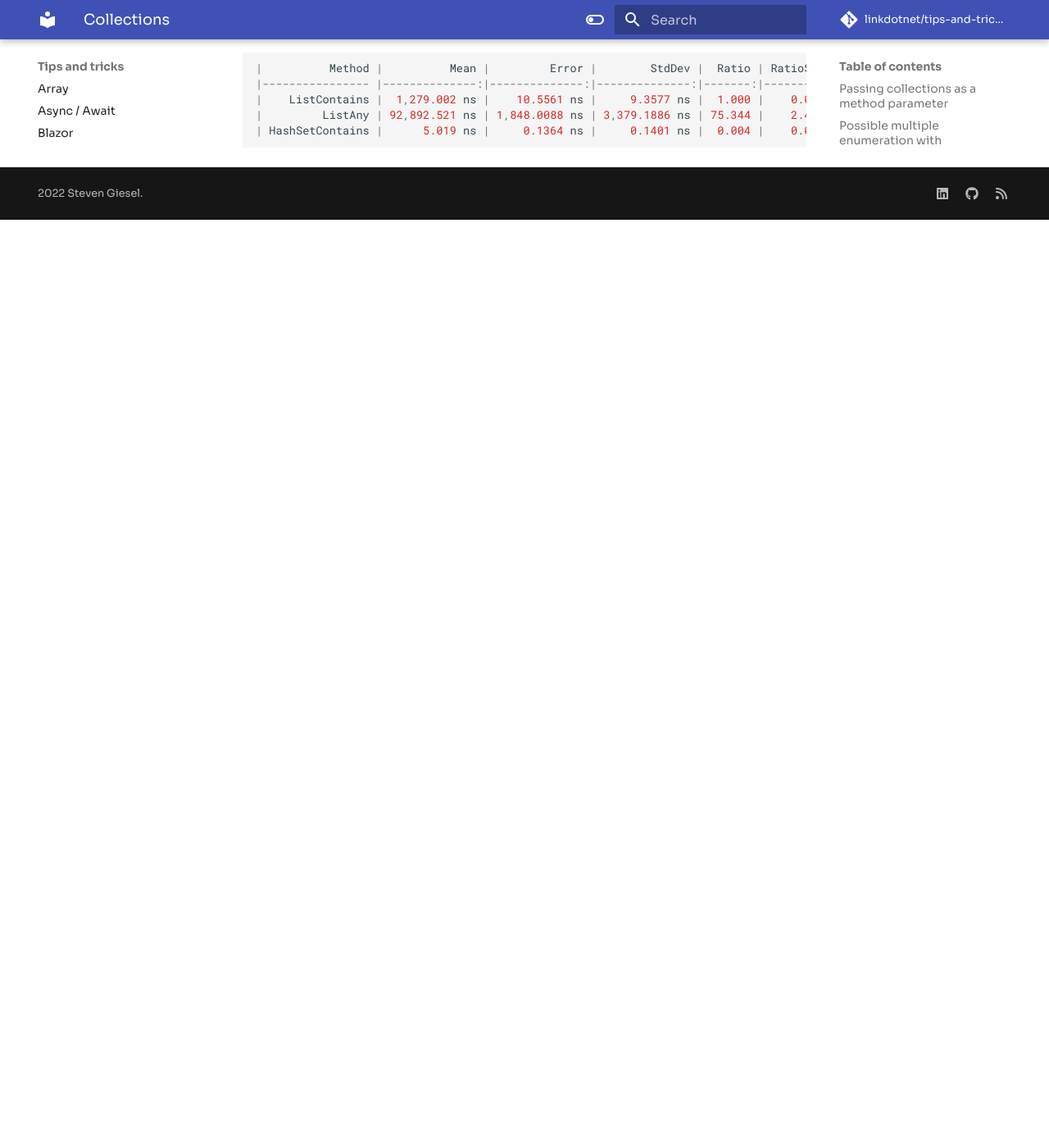
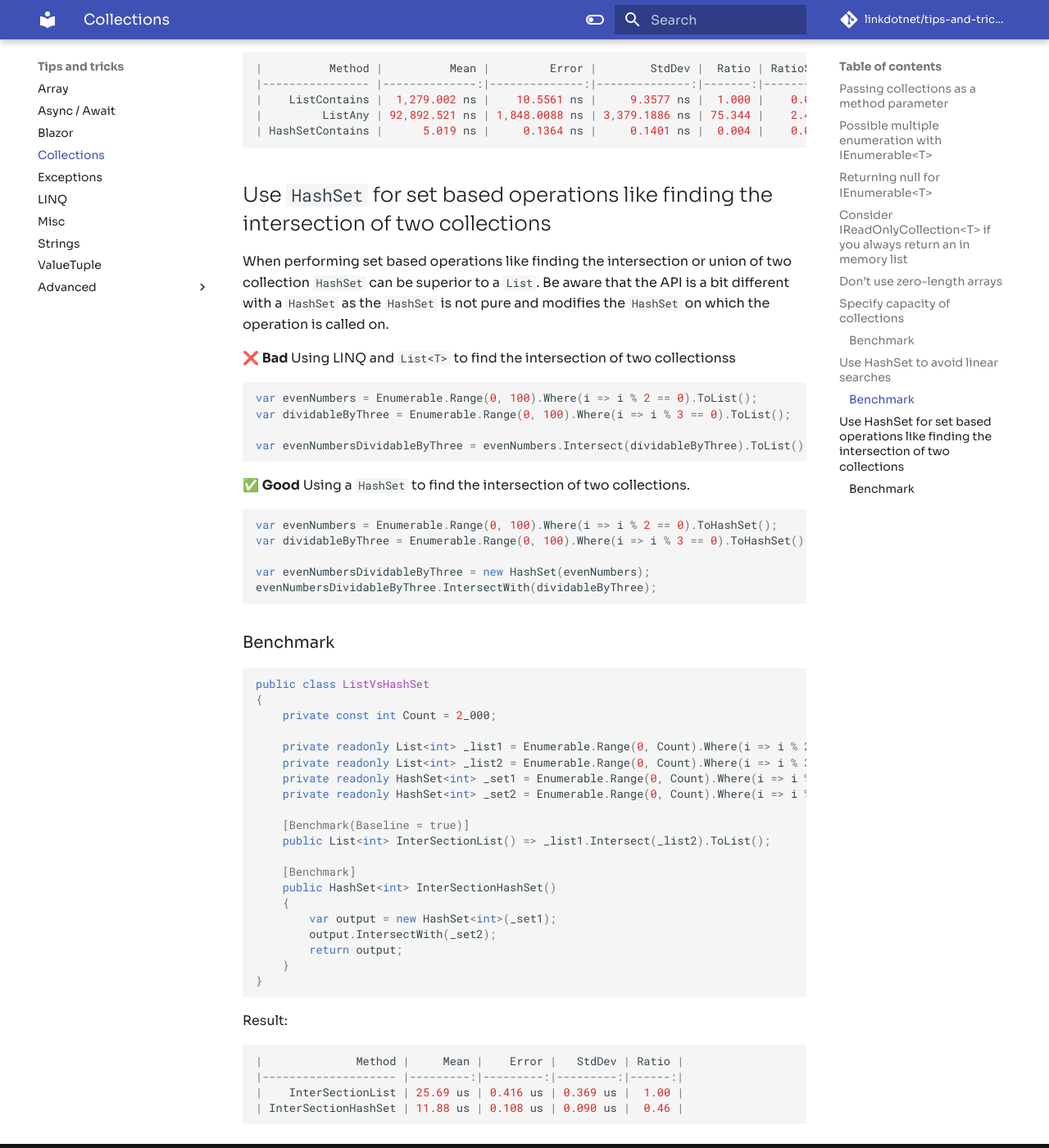
Before and after one commit to linkdotnet/tips-and-tricks, an MkDocs documentation site: the page built from docs/collections.md, in a window 1280 px wide and 1400 px high, scrolled down 6482 px. Shown: the whole window at 82% size. Built offline with MkDocs 1.6.1 and Material for MkDocs 9.7.7, drawn with Linux system fonts in a browser that asks for light colours; comment, search, counter and statistics services are not loaded; before the commit the page ends 6750 px from its top, so only the background shows below that.

Commit message:
Added tip for intersection

````diff
--- a/docs/collections.md
+++ b/docs/collections.md
@@ -257,3 +257,56 @@ Results:
 |         ListAny | 92,892.521 ns | 1,848.0088 ns | 3,379.1886 ns | 75.344 |    2.48 |
 | HashSetContains |      5.019 ns |     0.1364 ns |     0.1401 ns |  0.004 |    0.00 |
 ```
+
+## Use `HashSet` for set based operations like finding the intersection of two collections
+When performing set based operations like finding the intersection or union of two collection `HashSet` can be superior to a `List`.
+Be aware that the API is a bit different with a `HashSet` as the `HashSet` is not pure and modifies the `HashSet` on which the operation is called on.
+
+❌ **Bad** Using LINQ and `List<T>` to find the intersection of two collectionss
+```csharp
+var evenNumbers = Enumerable.Range(0, 100).Where(i => i % 2 == 0).ToList();
+var dividableByThree = Enumerable.Range(0, 100).Where(i => i % 3 == 0).ToList();
+
+var evenNumbersDividableByThree = evenNumbers.Intersect(dividableByThree).ToList();
+```
+
+✅ **Good** Using a `HashSet` to find the intersection of two collections.
+```csharp
+var evenNumbers = Enumerable.Range(0, 100).Where(i => i % 2 == 0).ToHashSet();
+var dividableByThree = Enumerable.Range(0, 100).Where(i => i % 3 == 0).ToHashSet();
+
+var evenNumbersDividableByThree = new HashSet(evenNumbers);
+evenNumbersDividableByThree.IntersectWith(dividableByThree);
+```
+
+### Benchmark
+```csharp
+public class ListVsHashSet
+{
+    private const int Count = 2_000;
+
+    private readonly List<int> _list1 = Enumerable.Range(0, Count).Where(i => i % 2 == 0).ToList();
+    private readonly List<int> _list2 = Enumerable.Range(0, Count).Where(i => i % 3 == 0).ToList();
+    private readonly HashSet<int> _set1 = Enumerable.Range(0, Count).Where(i => i % 2 == 0).ToHashSet();
+    private readonly HashSet<int> _set2 = Enumerable.Range(0, Count).Where(i => i % 3 == 0).ToHashSet();
+
+    [Benchmark(Baseline = true)]
+    public List<int> InterSectionList() => _list1.Intersect(_list2).ToList();
+
+    [Benchmark]
+    public HashSet<int> InterSectionHashSet()
+    {
+        var output = new HashSet<int>(_set1);
+        output.IntersectWith(_set2);
+        return output;
+    }
+}
+```
+
+Result:
+```csharp
+|              Method |     Mean |    Error |   StdDev | Ratio |
+|-------------------- |---------:|---------:|---------:|------:|
+|    InterSectionList | 25.69 us | 0.416 us | 0.369 us |  1.00 |
+| InterSectionHashSet | 11.88 us | 0.108 us | 0.090 us |  0.46 |
+```
````
